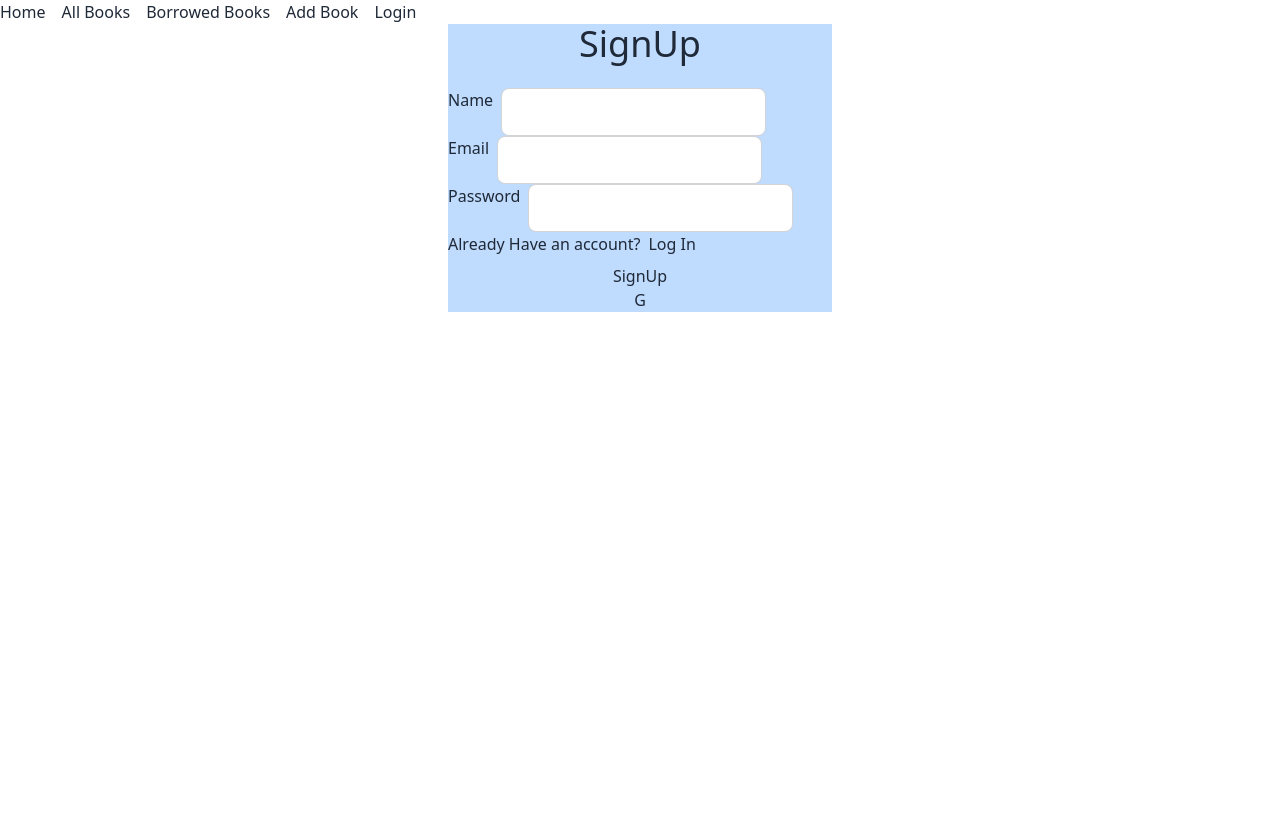
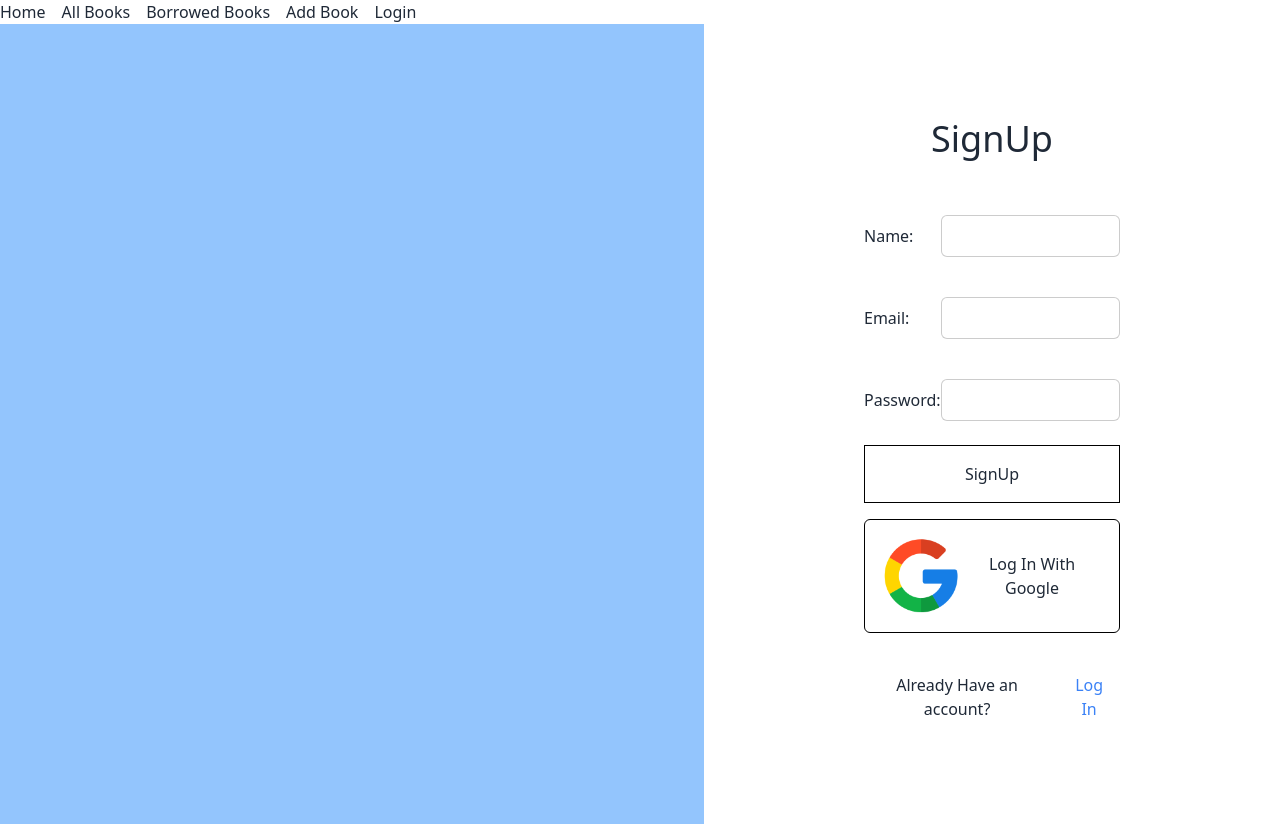
Before and after one commit to masud-almahdi-dev/YourFriendly-BookWorm-React-WebApp, a React (Vite) app: page /signup in a window 1280 px wide. Before the commit the page ends 800 px from the top, so only its background shows below. Built offline with nearby package versions, Linux system fonts and the light colour scheme; no server answers.

Commit message:
Designed login and register pages

```diff
--- a/src/layout/Layout.jsx
+++ b/src/layout/Layout.jsx
@@ -1,12 +1,20 @@
 import { Outlet } from "react-router-dom";
+import Aos from "aos";
+import 'aos/dist/aos.css';
 import Navbar from "../components/Navbar";
+import { useEffect } from "react";
 
 const Layout = () => {
+    useEffect(() => {
+        Aos.init(
+            { duration: 1200 }
+        );
+    }, [])
     return (
-        <>
+        <div>
             <Navbar></Navbar>
             <Outlet></Outlet>
-        </>
+        </div>
      );
 }
 
--- a/src/pages/auth/Login.jsx
+++ b/src/pages/auth/Login.jsx
@@ -16,7 +16,7 @@ const Login = () => {
                 navigate(location?.state ? location.state : "/");
             }
         ).catch(error =>
-            toast.error(<div className='p-4 py-5'>{error.code==="auth/invalid-login-credentials"? "Email or Password is invalid":error.code}</div>, {
+            toast.error(<div className='p-4 py-5'>{error.code === "auth/invalid-login-credentials" ? "Email or Password is invalid" : error.code}</div>, {
                 position: "bottom-right",
                 autoClose: 5000,
                 hideProgressBar: false,
@@ -43,32 +43,31 @@ const Login = () => {
         }
     }, [])
     return (
-        <div className="container mx-auto flex justify-center text-center">
-            <form onSubmit={handleSubmit(handlelogin)} className=" w-96 bg-blue-200">
+        <div className="flex justify-end bg-blue-300 h-screen items-center text-center">
+            <form onSubmit={handleSubmit(handlelogin)} className=" w-[45%] px-40 bg-white h-full justify-center p-6 flex flex-col gap-8">
                 <h1 className="text-4xl pb-6">Login</h1>
-                <div className="flex gap-2">
-                    <label>
+                <div className="flex flex-col">
+                    <label className="flex justify-between items-center mb-2">
                         <span>Email</span>
+                        <input type="email" {...register("email", { required: true })} className="w-[70%] p-2 rounded-md border border-black/20 hover:border-black/40" />
                     </label>
-                    <input type="email" {...register("email", { required: true })} className="input input-bordered" />
-                    {errors.email?.type === "required" && <p>E-mail field is required*</p>}
+                    {errors.email?.type === "required" && <p className=" bg-red-200 text-red-800">E-mail field is required*</p>}
                 </div>
-                <div className="flex gap-2">
-                    <label>
+                <div className="flex flex-col">
+                    <label className="flex justify-between items-center mb-2">
                         <span>Password</span>
+                        <input type="password" {...register("password", { required: true })} className="w-[70%] p-2 rounded-md border border-black/20 hover:border-black/40" />
                     </label>
-                    <input type="password" {...register("password", { required: true })} className="input input-bordered" />
-                    {errors.password?.type === "required" && <p>Password field is required*</p>}
+                    {errors.password?.type === "required" && <p className=" bg-red-200 text-red-800">Password field is required*</p>}
                 </div>
-                <div className="flex gap-2">
-                    <label className="flex gap-2">
+                <button className="p-4 border border-black hover:border-red-500 -my-4 hover:grayscale hover:brightness-75 hover:invert bg-white transition-all duration-150">Sign In</button>
+                <button onClick={handlegooglelogin} className="flex items-center w-full p-4 border hover:border-red-500 hover:grayscale hover:brightness-75 hover:invert bg-white transition-all duration-150 border-black rounded-md"><img src="/google.png" alt="google" className="w-20" /><span className="w-full text-center">Log In With Google</span>
+                </button>
+                <div className="flex flex-col">
+                    <label className="flex gap-2 items-center">
                         <span>Dont have an account?</span>
-                        <Link to="/signup" state={location?.state ? location.state : "/"} >Sign Up</Link>
+                        <Link to="/signup" className=" hover:bg-blue-500 hover:text-white p-2 rounded-md transition-colors duration-150 text-blue-500" state={location?.state ? location.state : "/"} >Sign Up</Link>
                     </label>
-                </div>
-                <button>Login</button>
-                <div>
-                    <button onClick={handlegooglelogin}>G</button>
                 </div>
             </form>
             <ToastContainer></ToastContainer>
--- a/src/pages/auth/Register.jsx
+++ b/src/pages/auth/Register.jsx
@@ -24,7 +24,7 @@ const SignUp = () => {
         }
         ).catch(error => {
 
-            toast.error(<div className='p-4 py-5'>{error.code==="auth/email-already-in-use"? "E-mail already in use.":error.code}</div>, {
+            toast.error(<div className='p-4 py-5'>{error.code === "auth/email-already-in-use" ? "E-mail already in use." : error.code}</div>, {
                 position: "bottom-right",
                 autoClose: 5000,
                 hideProgressBar: false,
@@ -54,40 +54,39 @@ const SignUp = () => {
     }, [])
     return (
 
-        <div className="container mx-auto flex justify-center text-center">
-            <form onSubmit={handleSubmit(handleSignUp)} className=" w-96 bg-blue-200">
+        <div className="flex justify-end bg-blue-300 h-screen items-center text-center">
+            <form onSubmit={handleSubmit(handleSignUp)} className=" w-[45%] px-40 bg-white h-full justify-center p-6 flex flex-col gap-8">
                 <h1 className="text-4xl pb-6">SignUp</h1>
-                <div className="flex gap-2">
-                    <label>
-                        <span name='fullname'>Name</span>
+                <div className="flex flex-col">
+                    <label className="flex justify-between items-center mb-2">
+                        <span name='fullname'>Name:</span>
+                        <input type="name" {...register("name", { required: true })} className="w-[70%] p-2 rounded-md border border-black/20 hover:border-black/40" />
                     </label>
-                    <input type="name" {...register("name", { required: true })} className="input input-bordered" />
-                    {errors.name?.type === "required" && <p>Name field is required*</p>}
+                    {errors.name?.type === "required" && <p className=" bg-red-200 text-red-800">Name field is required*</p>}
                 </div>
-                <div className="flex gap-2">
-                    <label>
-                        <span>Email</span>
+                <div className="flex flex-col">
+                    <label className="flex justify-between items-center mb-2">
+                        <span>Email:</span>
+                        <input type="email" {...register("email", { required: true })} className="w-[70%] p-2 rounded-md border border-black/20 hover:border-black/40" />
                     </label>
-                    <input type="email" {...register("email", { required: true })} className="input input-bordered" />
-                    {errors.email?.type === "required" && <p>E-mail field is required*</p>}
+                    {errors.email?.type === "required" && <p className=" bg-red-200 text-red-800">E-mail field is required*</p>}
                 </div>
-                <div className="flex gap-2">
-                    <label>
-                        <span>Password</span>
+                <div className="flex flex-col">
+                    <label className="flex justify-between items-center mb-2">
+                        <span>Password:</span>
+                        <input type="password" {...register("password", { required: true, pattern: /^(?=.*[A-Z])(?=.*[@$!%*?&])[A-Za-z\d@$!%*?&]{6,}$/ })} className="w-[70%] p-2 rounded-md border border-black/20 hover:border-black/40" />
                     </label>
-                    <input type="password" {...register("password", { required: true, pattern: /^(?=.*[A-Z])(?=.*[@$!%*?&])[A-Za-z\d@$!%*?&]{6,}$/ })} className="input input-bordered" />
-                    {errors.password?.type === "required" ? <p>Password field is required*</p> :
-                        errors.password?.type === "pattern" ? <p>Password must contain at least 6 characters, at least 1 capital letter, and at least 1 special character.</p> : <></>}
+                    {errors.password?.type === "required" ? <p className=" bg-red-200 text-red-800">Password field is required*</p> :
+                        errors.password?.type === "pattern" ? <p className=" bg-red-200 text-red-800">Password must contain at least 6 characters, at least 1 capital letter, and at least 1 special character.</p> : <></>}
                 </div>
-                <div className="flex gap-2">
-                    <label className="flex gap-2">
+                <button className="p-4 border border-black hover:border-red-500 -my-4 hover:grayscale hover:brightness-75 hover:invert bg-white transition-all duration-150">SignUp</button>
+                <button onClick={handlegooglelogin} className="flex items-center w-full p-4 border hover:border-red-500 hover:grayscale hover:brightness-75 hover:invert bg-white transition-all duration-150 border-black rounded-md"><img src="/google.png" alt="google" className="w-20" /><span className="w-full text-center">Log In With Google</span>
+                </button>
+                <div className="flex">
+                    <label className="flex gap-2 items-center">
                         <span>Already Have an account?</span>
-                        <Link to="/login" state={location?.state ? location.state : "/"}>Log In</Link>
+                        <Link to="/login" className=" hover:bg-blue-500 hover:text-white p-2 rounded-md transition-colors duration-150 text-blue-500" state={location?.state ? location.state : "/"}>Log In</Link>
                     </label>
-                </div>
-                <button className="mt-2">SignUp</button>
-                <div>
-                    <button onClick={handlegooglelogin}>G</button>
                 </div>
             </form>
             <ToastContainer></ToastContainer>
```
Also changed, not shown: public/google.png (added).
